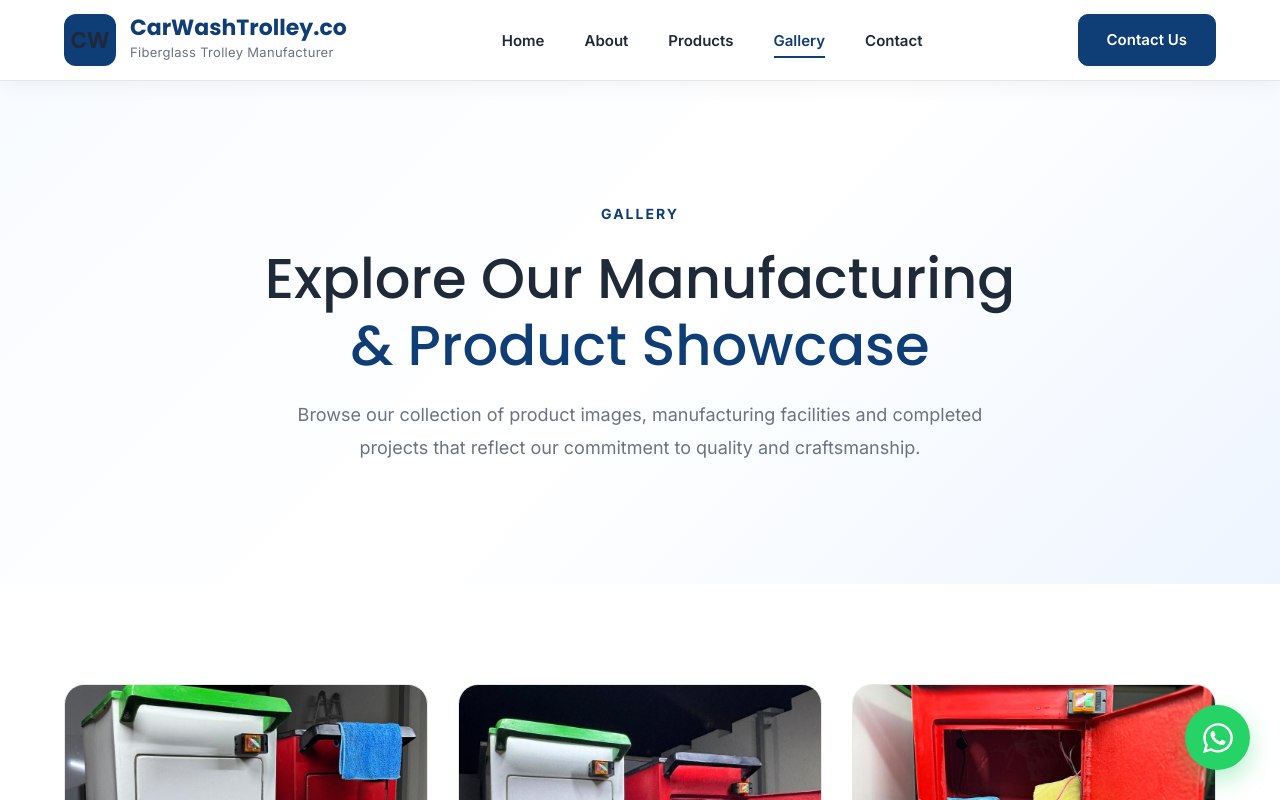
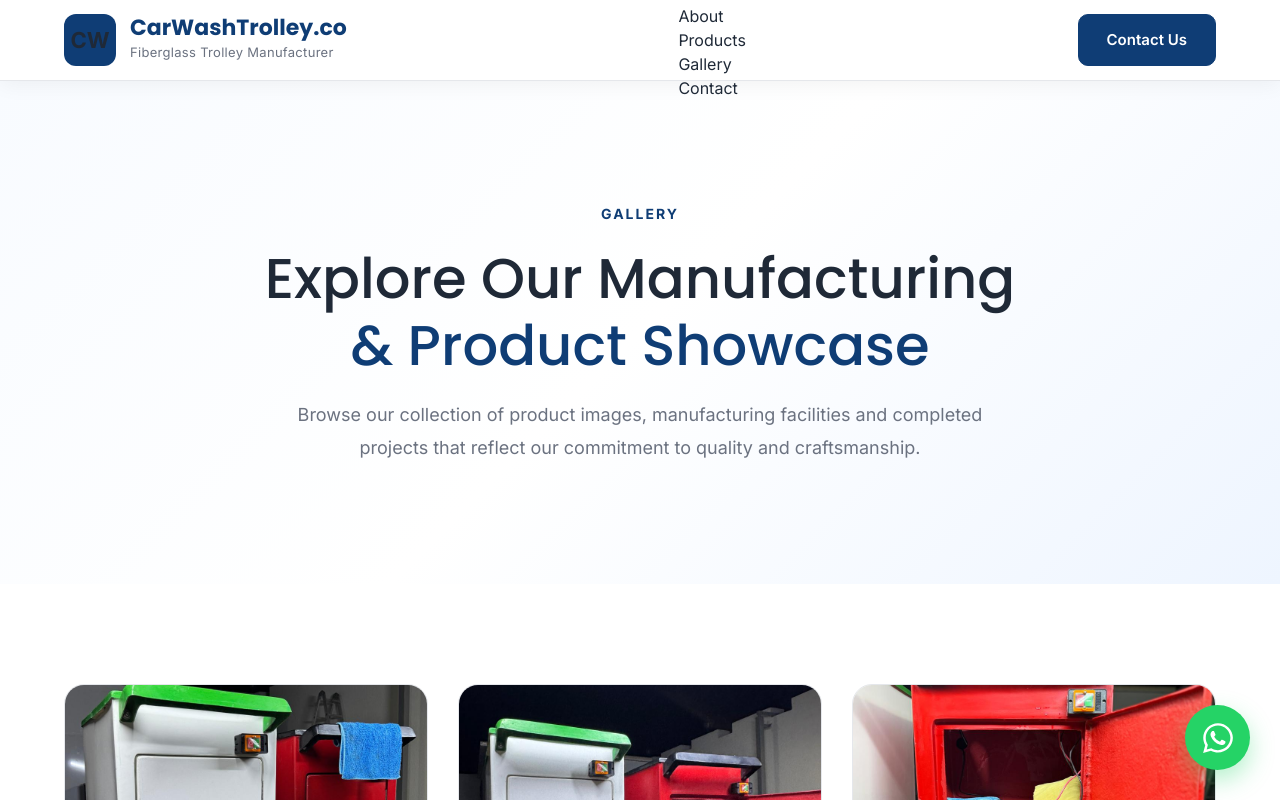
Before and after one commit to siddartha1233/CarWashTrolley.co, a React (Vite) app: page /gallery in a window 1280 px wide. Shown: the top 800 px of the page. Built offline with nearby package versions, Linux system fonts and the light colour scheme.

Commit message:
improve mobile navigation

```diff
--- a/src/components/home/FeaturedProducts.css
+++ b/src/components/home/FeaturedProducts.css
@@ -60,8 +60,8 @@
 }
 
 .product-image {
-    height: 220px;
-    margin-bottom: 25px;
+    height: 370px;
+    margin-bottom: 30px;
     border: 2px dashed var(--border);
     border-radius: 18px;
 
--- a/src/components/layout/NavLinks.css
+++ b/src/components/layout/NavLinks.css
@@ -2,59 +2,42 @@
    Navigation Links
 =================================== */
 
-.nav-links {
-    display: flex;
-    align-items: center;
-    gap: 40px;
+@media (max-width: 992px) {
 
-    margin: 0;
-    padding: 0;
+    .navbar-navigation {
+        display: none;
 
-    list-style: none;
+        position: absolute;
+        top: 80px;
+        left: 0;
+
+        width: 100%;
+        background: #fff;
+
+        box-shadow: 0 10px 30px rgba(0,0,0,.08);
+        border-top: 1px solid var(--border);
     }
 
-.nav-item {
-    position: relative;
+    .navbar-navigation.active {
+        display: block;
     }
 
-.nav-link {
-    position: relative;
-
-    text-decoration: none;
-    color: var(--text);
-
-    font-size: 15px;
-    font-weight: 600;
-
-    transition: var(--transition);
+    .navbar-navigation ul {
+        display: flex;
+        flex-direction: column;
+        align-items: center;
+        gap: 0;
+        padding: 20px 0;
     }
 
-.nav-link:hover {
-    color: var(--primary);
+    .navbar-navigation li {
+        width: 100%;
+        text-align: center;
     }
 
-.nav-link.active {
-    color: var(--primary);
+    .navbar-navigation a {
+        display: block;
+        width: 100%;
+        padding: 16px 0;
     }
-
-/* Underline Animation */
-
-.nav-link::after {
-    content: "";
-
-    position: absolute;
-    left: 0;
-    bottom: -8px;
-
-    width: 0;
-    height: 2px;
-
-    background: var(--primary);
-
-    transition: width .3s ease;
 }
-
-.nav-link:hover::after,
-.nav-link.active::after {
-    width: 100%;
-}
--- a/src/components/layout/NavLinks.jsx
+++ b/src/components/layout/NavLinks.jsx
@@ -2,13 +2,14 @@ import { NavLink } from "react-router-dom";
 import { siteConfig } from "../../data/siteConfig";
 import "./NavLinks.css";
 
-const NavLinks = () => {
+const NavLinks = ({ closeMenu }) => {
   return (
     <ul className="nav-links">
       {siteConfig.navigation.map((item) => (
         <li key={item.name} className="nav-item">
           <NavLink
             to={item.path}
+            onClick={closeMenu}
             className={({ isActive }) =>
               isActive ? "nav-link active" : "nav-link"
             }
--- a/src/components/layout/Navbar.jsx
+++ b/src/components/layout/Navbar.jsx
@@ -15,7 +15,7 @@ const Navbar = () => {
         <Logo />
 
         <nav className={`navbar-navigation ${menuOpen ? "active" : ""}`}>
-          <NavLinks />
+          <NavLinks closeMenu={() => setMenuOpen(false)} />
         </nav>
 
         <div className="navbar-actions">
@@ -27,8 +27,9 @@ const Navbar = () => {
           <button
             className="navbar-mobile-toggle"
             onClick={() => setMenuOpen(!menuOpen)}
+            aria-label="Toggle Menu"
           >
-            ☰
+            {menuOpen ? "✕" : "☰"}
           </button>
 
         </div>
```
Lines whose indentation alone changed are shown as unchanged.
